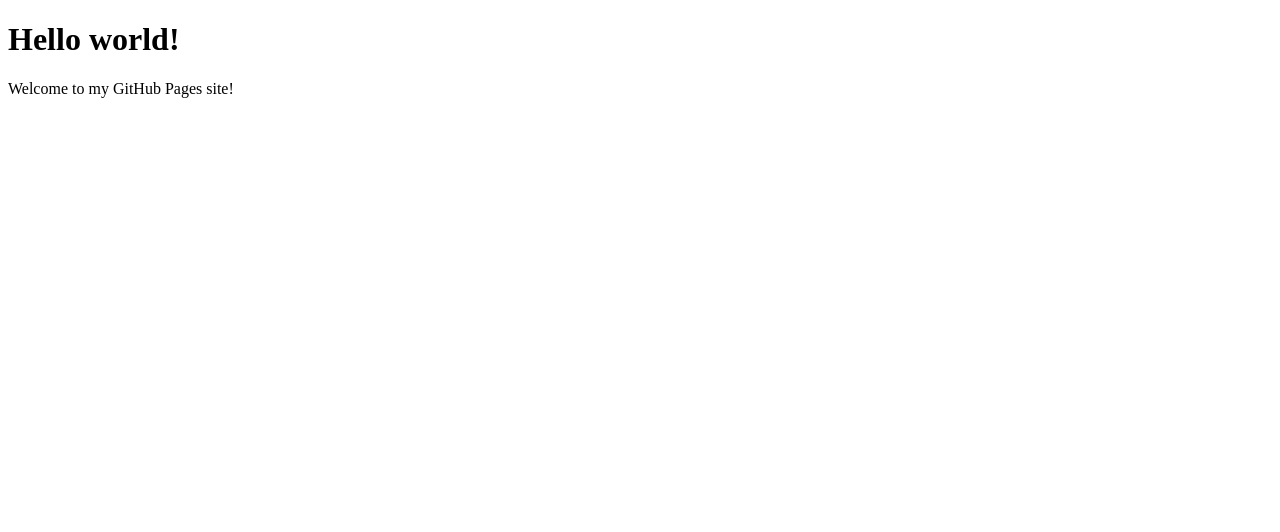
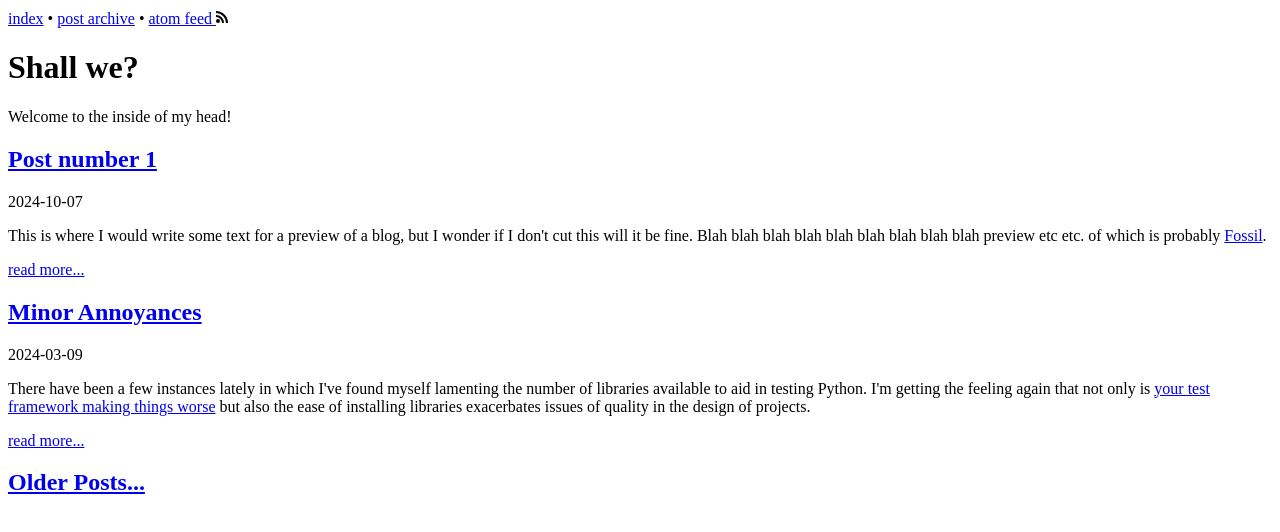
Before and after one commit to ergrant/ergrant.github.io, a plain HTML site: page index.html in a window 1280 px wide. Drawn offline with Linux system fonts and the light colour scheme.

Commit message:
Update index.html

```diff
--- a/index.html
+++ b/index.html
@@ -1,10 +1,60 @@
 <!DOCTYPE html>
-<html>
-  <head>
-    <title>My GitHub Pages Site</title>
+<html lang="en"><head>
+    <meta charset="utf-8">
+    <meta name="viewport" content="width=device-width, initial-scale=1">
+    <link rel="icon" href="data:,">
+    <link href="/feed.atom" type="application/atom+xml" rel="alternate" title="Idle Cycles Atom feed">
+    <title>Idle Cycles</title>
   </head>
   <body>
-    <h1>Hello world!</h1>
-    <p>Welcome to my GitHub Pages site!</p>
-  </body>
-</html>
+    <header>
+      <a href="/index.html">index</a> • <a href="/archive.html">post archive</a> • <a href="/feed.atom">atom feed
+        <svg xmlns="http://www.w3.org/2000/svg" version="1.1" width="1em" height="1em" viewBox="0 0 8 8">
+          <title>syndication feed icon</title>
+          <circle cx="1" cy="6.5" r="1" fill="#000"></circle>
+          <path d="m 0 4.5 a 3 3 0 0 1 3 3 h 1 a 4 4 0 0 0 -4 -4 z
+                   M 0 2.5 a 5 5 0 0 1 5 5 h 1 a 6 6 0 0 0 -6 -6" fill="#000"></path>
+        </svg>
+      </a>
+    </header>
+    <h1>Shall we?</h1>
+    <p>
+      Welcome to the inside of my head!
+    </p>
+
+    <section>
+      <h2>
+	<a href="2024/post-1.html">Post number 1</a>
+      </h2>
+      <span>2024-10-07</span>
+      <p>
+  This is where I would write some text for a preview of a blog, but I wonder if I don't cut this will it be fine. Blah blah blah blah blah blah blah blah blah preview etc etc.
+  of which is
+  probably <a href="https://fossil-scm.org/home/doc/trunk/www/index.wiki">Fossil</a>.
+      </p>
+      <a href="2024/post-1.html">read more...</a>
+     </section>
+
+    <section>
+      <h2>
+	<a href="2024/post-2.html">Minor Annoyances</a>
+      </h2>
+      <span>2024-03-09</span>
+      <p>
+  There have been a few instances lately in which I've found myself
+  lamenting the number of libraries available to aid in testing
+  Python. I'm getting the feeling again that not only
+  is <a href="/2018/your-test-framework-is-making-things-worse.html">your
+  test framework making things worse</a> but also the ease of
+  installing libraries exacerbates issues of quality in the design of
+  projects.
+      </p>
+      <a href="2024/post-2.html">read more...</a>
+     </section>
+
+    <h2>
+      <a href="/archive.html">Older Posts...</a>
+    </h2>
+
+
+</body></html>
```
